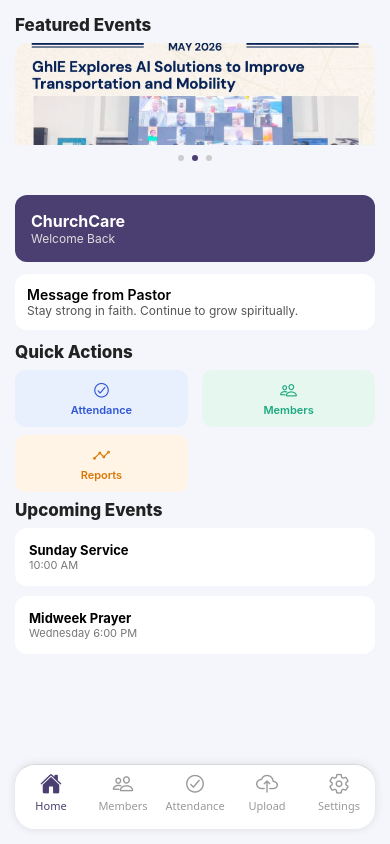
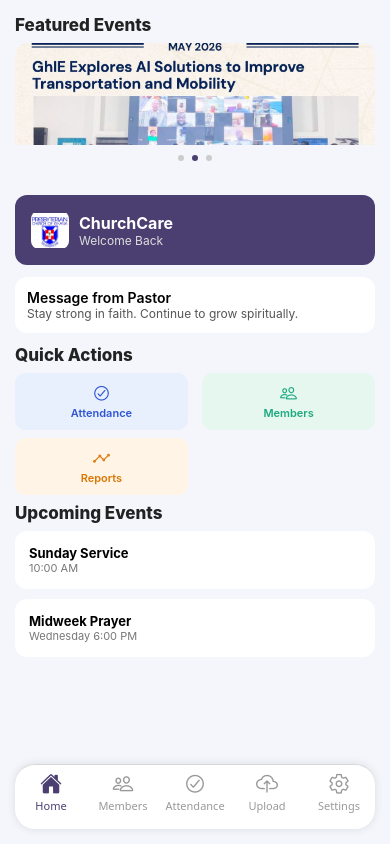
Before and after one commit to akowuahyeb-del/churchCareFinal, a React Native app: screen /Home in a window 390 px wide. Built offline with nearby package versions, Linux system fonts and the light colour scheme.

Commit message:
Added logo to HomeScreen

```diff
--- a/screens/HomeScreen.js
+++ b/screens/HomeScreen.js
@@ -53,7 +53,7 @@ export default function HomeScreen() {
   /* ✅ SHRINK EFFECT */
   const carouselHeight = scrollY.interpolate({
     inputRange: [0, 150],
-    outputRange: [180, 110],  // ✅ shrink size
+    outputRange: [180, 110],
     extrapolate: "clamp"
   });
 
@@ -109,10 +109,18 @@ export default function HomeScreen() {
         )}
       >
 
-        {/* HEADER */}
+        {/* ✅ HEADER WITH LOGO */}
         <View style={styles.header}>
-          <Text style={styles.headerTitle}>ChurchCare</Text>
-          <Text style={styles.headerSub}>Welcome Back</Text>
+          <View style={styles.headerRow}>
+            <Image
+              source={require("../assets/logo.png")}
+              style={styles.logo}
+            />
+            <View>
+              <Text style={styles.headerTitle}>ChurchCare</Text>
+              <Text style={styles.headerSub}>Welcome Back</Text>
+            </View>
+          </View>
         </View>
 
         {/* MESSAGE */}
@@ -219,6 +227,19 @@ const styles = StyleSheet.create({
     marginBottom: 12
   },
 
+  headerRow: {
+    flexDirection: "row",
+    alignItems: "center"
+  },
+
+  logo: {
+    width: 38,
+    height: 38,
+    marginRight: 10,
+    borderRadius: 8,
+    resizeMode: "contain"
+  },
+
   headerTitle: {
     color: "#fff",
     fontSize: 16,
```
Also changed, not shown: assets/logo.png (added).
